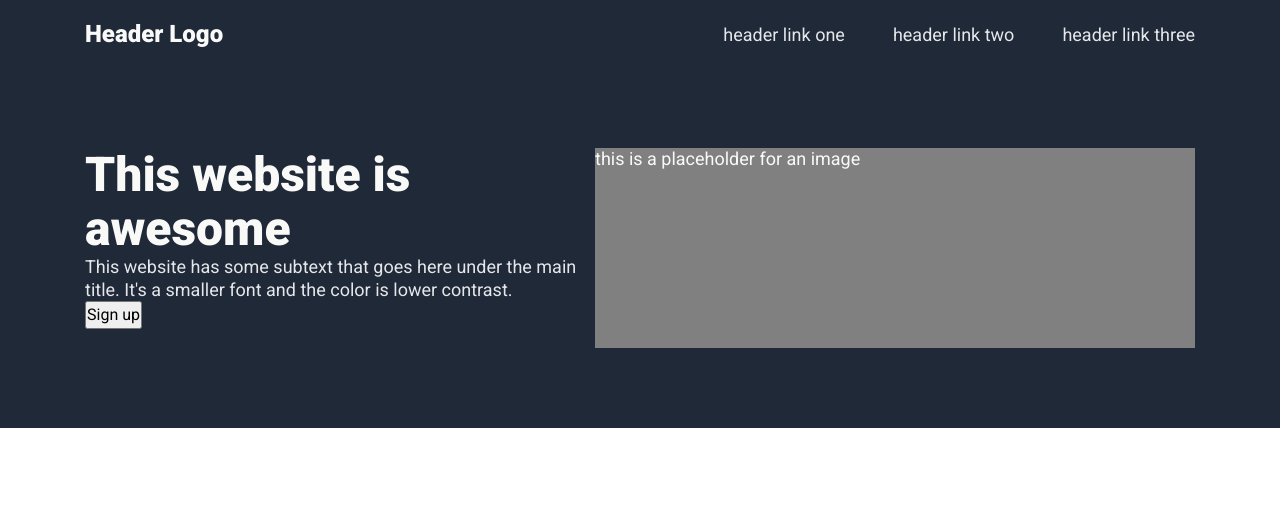
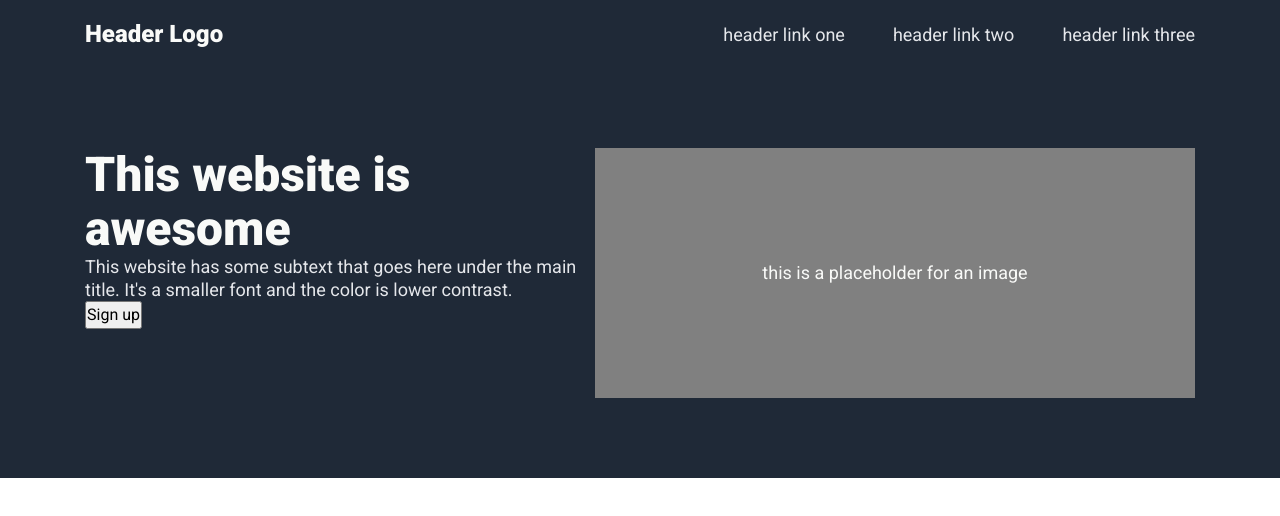
Before and after one commit to RSnow20/landing-page, a website built with Vite: page index.html in a window 1280 px wide. Built offline with nearby package versions, Linux system fonts and the light colour scheme.

Commit message:
added styling to 'image' placeholder

```diff
--- a/style.css
+++ b/style.css
@@ -164,16 +164,17 @@ body {
 }
 
 .image {
+  display: grid;
   width: 600px;
-  height: 200px;
+  height: 250px;
+  align-items: center;
+  justify-content: center;
   background-color: hsl(0, 0%, 50%);
-}
-
-.image div {
 }
 
 .image p {
   color: var(--color-neutral-100);
+  text-align: center;
 }
 /* ------ Utility Classes ------ */
 
```
